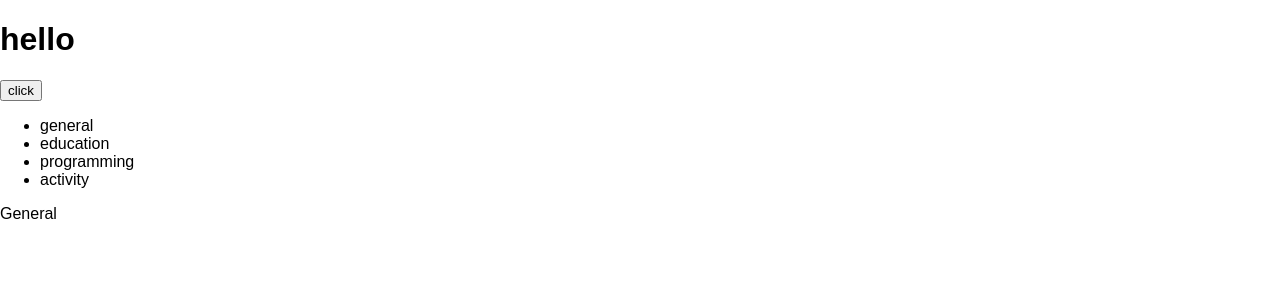
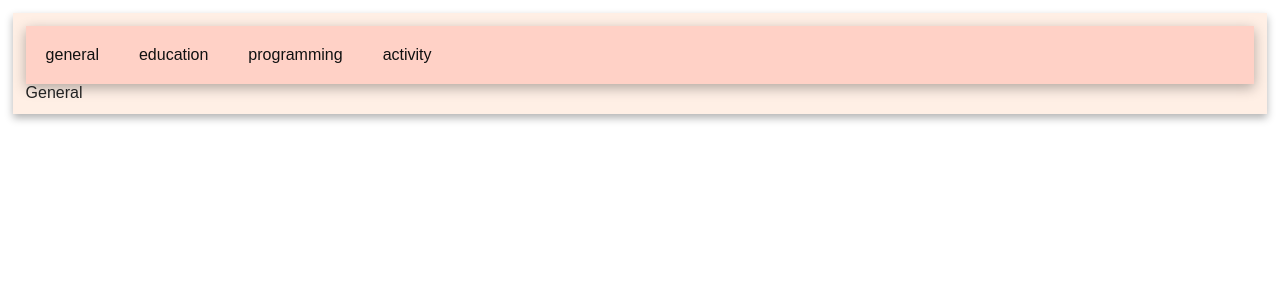
Before and after one commit to poonyapat/React, a React (Create React App) app in the folder react-app/: page / in a window 1280 px wide. Shown: the top 300 px of the page. Built offline with nearby package versions, Linux system fonts and the light colour scheme.

Commit message:
add css remove logo

```diff
--- a/react-app/src/App.js
+++ b/react-app/src/App.js
@@ -1,5 +1,4 @@
 import React, { Component } from 'react';
-import './App.css';
 import Profile from './Profile';
 
 class App extends Component {
@@ -18,8 +17,6 @@ class App extends Component {
   render() {
     return (
       <div>
-        <h1>{this.state.text}</h1>
-        <button onClick={this.changeText}>click</button>
         <Profile/>
       </div>
     );
--- a/react-app/src/Profile.js
+++ b/react-app/src/Profile.js
@@ -1,5 +1,6 @@
 import React, { Component } from 'react';
 import './App.css';
+import './basic.css';
 
 class Profile extends Component {
     constructor(props) {
@@ -63,8 +64,8 @@ class Profile extends Component {
 
     render() {
         return (
-            <div>
-                <ul>
+            <div class="content">
+                <ul class="alpha_ul">
                     <ContentSelector content={this.state.general} selector={this.setContent} />
                     <ContentSelector content={this.state.education} selector={this.setContent} />
                     <ContentSelector content={this.state.programming} selector={this.setContent} />
@@ -93,7 +94,7 @@ class ContentSelector extends Component {
 
     render() {
         return (
-            <li onClick={this.changeContent}> {this.state.content.type} </li>
+            <li class="alpha_li" onClick={this.changeContent}> {this.state.content.type} </li>
         )
     }
 }
--- /dev/null
+++ b/react-app/src/basic.css
@@ -0,0 +1,65 @@
+a {
+    color : inherit;
+    font: inherit;
+    text-decoration: inherit;
+}
+
+.alpha_header{
+    text-align: center;
+    margin: 1%;
+    margin-top: 4em;
+    padding: 1%;
+    background-color: #ffefe5;
+    box-shadow: 0 4px 8px 0 rgba(0, 0, 0, 0.3);
+    color: #111111;
+}
+
+.alpha_ul{
+    overflow: hidden;
+    margin: 0;
+    padding: 0;
+    color: #111111;
+    background-color: #ffd1c6;
+    box-shadow: 0 4px 12px 0 rgba(0, 0, 0, 0.3);
+}
+
+.alpha_ul_top{
+    background-color: #111111;
+    color: #EEEEEE;
+}
+
+.alpha_li{
+    float: left;
+    padding: 20px;
+    display: inline;
+}
+
+.alpha_li:hover{
+    background: #ffefe5;
+    color: #222222;
+    cursor: default;
+}
+
+.background {
+    background-color: #EEEEEE;
+}
+
+.on_top{
+    position: fixed;
+    top: 0;
+    left: 0;
+    width: 100%;
+}
+
+.content{
+    margin: 1%;
+    padding: 1%;
+    background-color: #ffefe5;
+    box-shadow: 0 4px 8px 0 rgba(0, 0, 0, 0.3);
+    color: #222222;
+}
+
+.content_detail{
+    margin: 3em;
+    font-size: 20px;
+}
```
Also changed, not shown: react-app/src/logo.svg (deleted).
